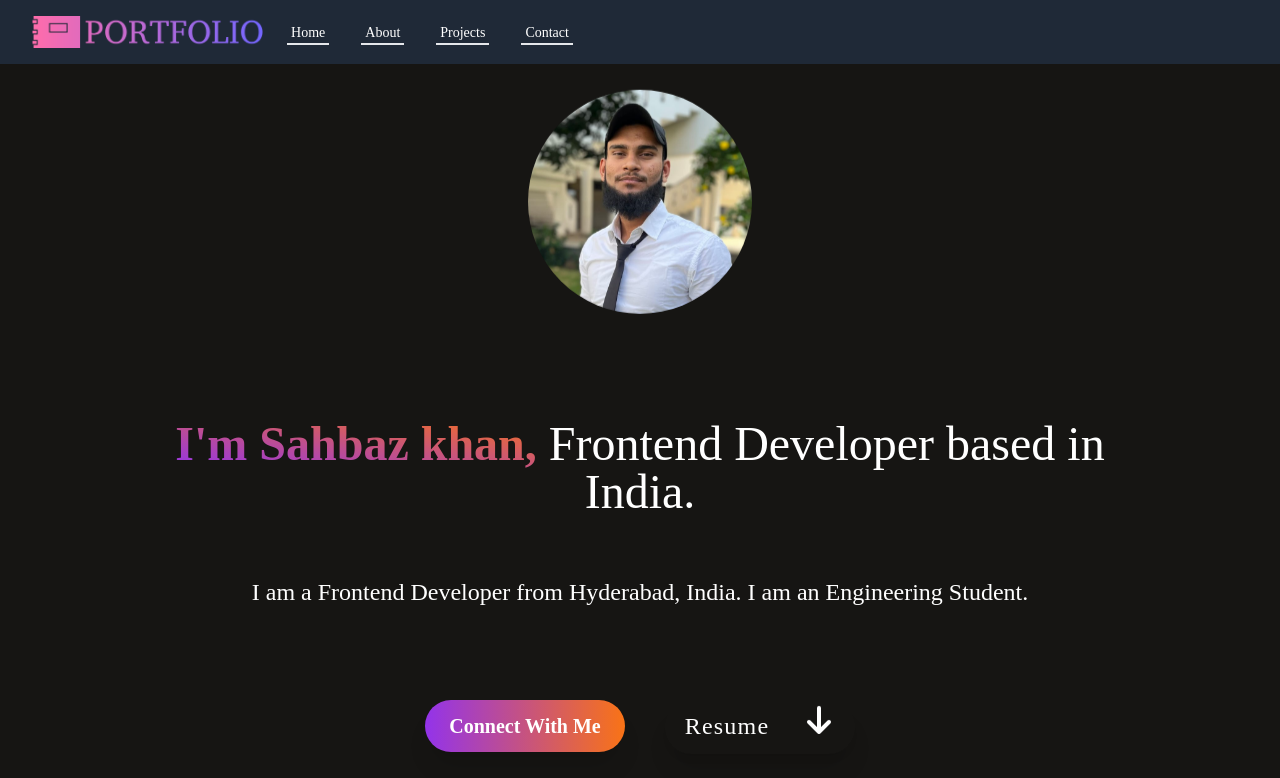
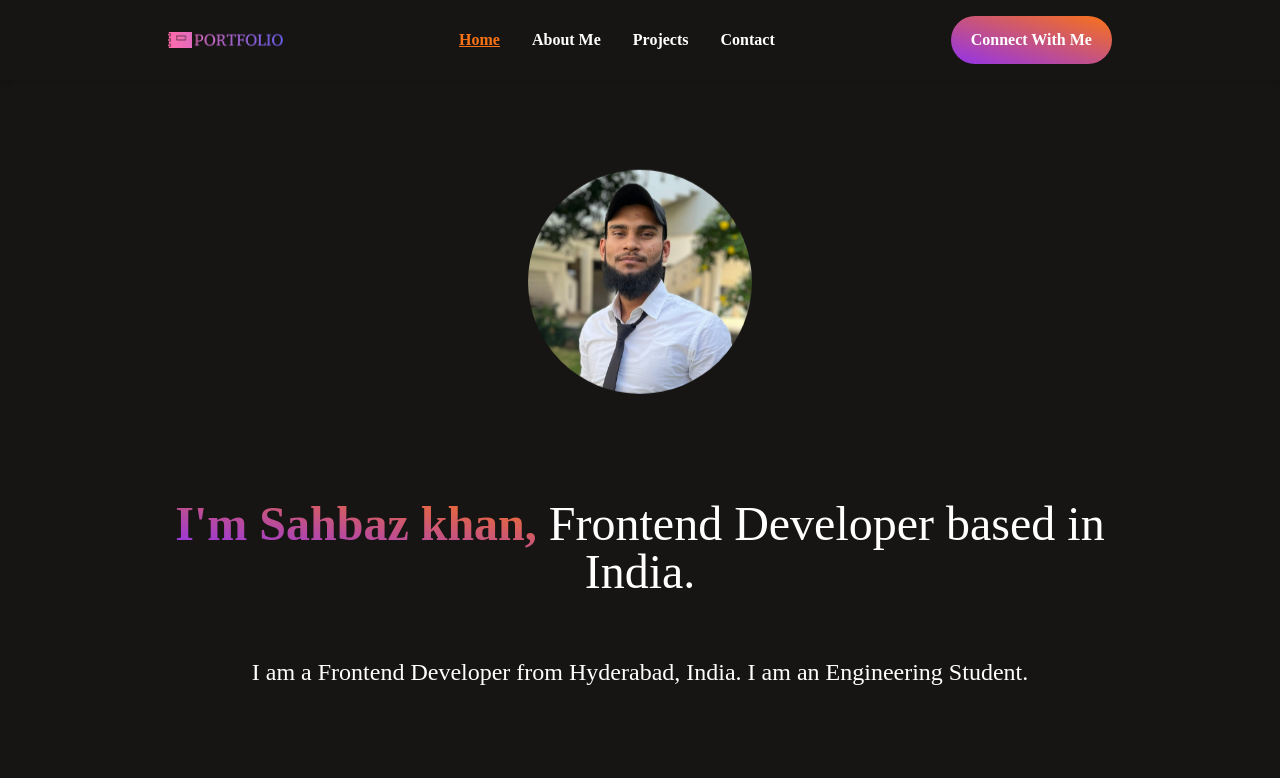
Before and after one commit to mdsahbazkhan/Portfolio, a React (Vite) app: page / in a window 1280 px wide. Shown: the top 778 px of the page. Built offline with nearby package versions, Linux system fonts and the light colour scheme.

Commit message:
Update Navbar.jsx

```diff
--- a/src/component/Navbar/Navbar.jsx
+++ b/src/component/Navbar/Navbar.jsx
@@ -2,95 +2,111 @@ import React, { useState } from "react";
 import Logo from "../../assets/Logo.png";
 import AnchorLink from "react-anchor-link-smooth-scroll";
 
-const navItems = [
-  { name: "Home", href: "#Home" },
-  { name: "About", href: "#About" },
-  { name: "Projects", href: "#Projects" },
-  { name: "Contact", href: "#Contact" },
-];
+function Navbar() {
+  const [showMenu, setShowMenu] = useState(false);
+  const [menu, setMenu] = useState("home");
 
-function Navbar() {
-  const [mobileOpen, setMobileOpen] = useState(false);
+  const toggleMenu = () => {
+    setShowMenu(!showMenu);
+  };
 
-  const handleDrawerToggle = () => {
-    setMobileOpen(!mobileOpen);
+  const handleMenuClick = (menuItem) => {
+    setMenu(menuItem);
+    setShowMenu(false); // Close the menu after clicking a menu item
   };
 
   return (
-    <header className="bg-gray-800 text-white fixed w-full top-0 z-10">
-      <nav className="max-w-7xl mx-auto px-4 sm:px-6 lg:px-8">
-        <div className="flex justify-between items-center h-16">
-          <div className="flex items-center">
-            <img className="h-8 w-auto" src={Logo} alt="Logo" />
-            <div className="hidden md:flex md:items-center md:space-x-8 ml-6">
-              {navItems.map((item) => (
-                <AnchorLink
-                  key={item.name}
-                  href={item.href}
-                  className="inline-flex items-center px-1 pt-1 border-b-2 text-sm font-medium leading-5 text-white hover:text-gray-300 hover:border-gray-300"
+    <div className="flex items-center justify-between shadow-md relative px-2 py-2 ">
+      <img className="mx-auto  my-2" src={Logo} alt="Logo" style={{ width: "115px" }} />
+      <div className="md:hidden " onClick={toggleMenu}>
+        {!showMenu && (
+          <svg
+            className="w-6 h-6 cursor-pointer bg-slate-800 border rounded-md mr-1"
+            fill="none"
+            stroke="currentColor"
+            viewBox="0 0 24 24"
+            xmlns="http://www.w3.org/2000/svg"
           >
-                  {item.name}
+            <path strokeLinecap="round" strokeLinejoin="round" strokeWidth="2" d="M4 6h16M4 12h16M4 18h16"></path>
+          </svg>
+        )}
+      </div>
+
+      {showMenu && (
+        <div className="absolute top-3 right-2 md:hidden bg-slate-800 border right-2 rounded-md" onClick={toggleMenu}>
+          <svg
+            className="w-6 h-6 cursor-pointer"
+            fill="none"
+            stroke="currentColor"
+            viewBox="0 0 24 24"
+            xmlns="http://www.w3.org/2000/svg"
+          >
+            <path strokeLinecap="round" strokeLinejoin="round" strokeWidth="2" d="M6 18L18 6M6 6l12 12"></path>
+          </svg>
+        </div>
+      )}
+
+      <ul
+        className={`nav-menu md:flex ${
+          showMenu ? "block" : "hidden"
+        } items-center md:items-stretch md:flex-rows`}
+      >
+        <li
+          id="home"
+          className={`px-4 py-2 duration-200 font-extrabold cursor-pointer flex flex-col gap-1 ${
+            menu === "home" ? "text-orange-500 underline" : "text-white"
+          }`}
+          onClick={() => handleMenuClick("home")}
+        >
+          <AnchorLink className="anchor-link" href="#Home">
+            <p>Home</p>
           </AnchorLink>
-              ))}
-            </div>
-          </div>
-          <div className="md:hidden">
-            <button
-              onClick={handleDrawerToggle}
-              className="inline-flex items-center justify-center p-2 rounded-md text-gray-400 hover:text-white hover:bg-gray-700 focus:outline-none focus:bg-gray-700 focus:text-white"
+        </li>
+        <li
+          id="about"
+          className={`px-4 py-2 duration-200 font-extrabold cursor-pointer flex flex-col gap-1 ${
+            menu === "about" ? "text-orange-500 underline" : "text-white"
+          }`}
+          onClick={() => handleMenuClick("about")}
         >
-              <svg
-                className="h-6 w-6"
-                stroke="currentColor"
-                fill="none"
-                viewBox="0 0 24 24"
+          <AnchorLink className="anchor-link" offset={50} href="#About">
+            <p>About Me</p>
+          </AnchorLink>
+        </li>
+        <li
+          id="projects"
+          className={`px-4 py-2 duration-200 font-extrabold cursor-pointer flex flex-col gap-1 ${
+            menu === "projects" ? "text-orange-500 underline" : "text-white"
+          }`}
+          onClick={() => handleMenuClick("projects")}
         >
-                {mobileOpen ? (
-                  <path
-                    strokeLinecap="round"
-                    strokeLinejoin="round"
-                    strokeWidth="2"
-                    d="M6 18L18 6M6 6l12 12"
-                  />
-                ) : (
-                  <path
-                    strokeLinecap="round"
-                    strokeLinejoin="round"
-                    strokeWidth="2"
-                    d="M4 6h16M4 12h16M4 18h16"
-                  />
-                )}
-              </svg>
-            </button>
-          </div>
-        </div>
-      </nav>
-      {mobileOpen && (
-        <div className="md:hidden fixed inset-0 bg-gray-800 bg-opacity-90 z-20">
-          <div className="absolute top-16 right-0 w-full bg-gray-800">
-            <div className="px-2 pt-2 pb-3 space-y-1 sm:px-3">
-              {navItems.map((item) => (
-                <AnchorLink
-                  key={item.name}
-                  href={item.href}
-                  className="block px-3 py-2 rounded-md text-base font-medium text-white hover:text-gray-300 hover:bg-gray-700"
+          <AnchorLink className="anchor-link" offset={50} href="#Projects">
+            <p>Projects</p>
+          </AnchorLink>
+        </li>
+        <li
+          id="contact"
+          className={`px-4 py-2 duration-200 font-extrabold cursor-pointer flex flex-col gap-1 ${
+            menu === "contact" ? "text-orange-500 underline" : "text-white"
+          }`}
+          onClick={() => handleMenuClick("contact")}
         >
-                  {item.name}
+          <AnchorLink className="anchor-link" offset={50} href="#Contact">
+            <p>Contact</p>
           </AnchorLink>
-              ))}
-            </div>
-            <div className="px-5 py-3 border-t border-gray-700">
-              <AnchorLink
-                href="#Contact"
-                className="block w-full text-center px-5 py-3 rounded-md text-base font-medium bg-gradient-to-tr from-purple-600 to-orange-500 text-white hover:from-purple-700 hover:to-orange-600"
+        </li>
+      </ul>
+
+      <div
+        className={`md:flex ${
+          showMenu ? "block" : "hidden"
+        } items-center md:items-stretch md:flex-rows mx-auto my-2 px-5 py-3 rounded-full bg-gradient-to-tr from-purple-600 to-orange-500 text-white cursor-pointer font-extrabold transition duration-300 transform hover:scale-105`}
       >
+        <AnchorLink className="anchor-link" offset={50} href="#Contact">
           Connect With Me
         </AnchorLink>
       </div>
     </div>
-        </div>
-      )}
-    </header>
   );
 }
 
```
Lines whose indentation alone changed are shown as unchanged.
